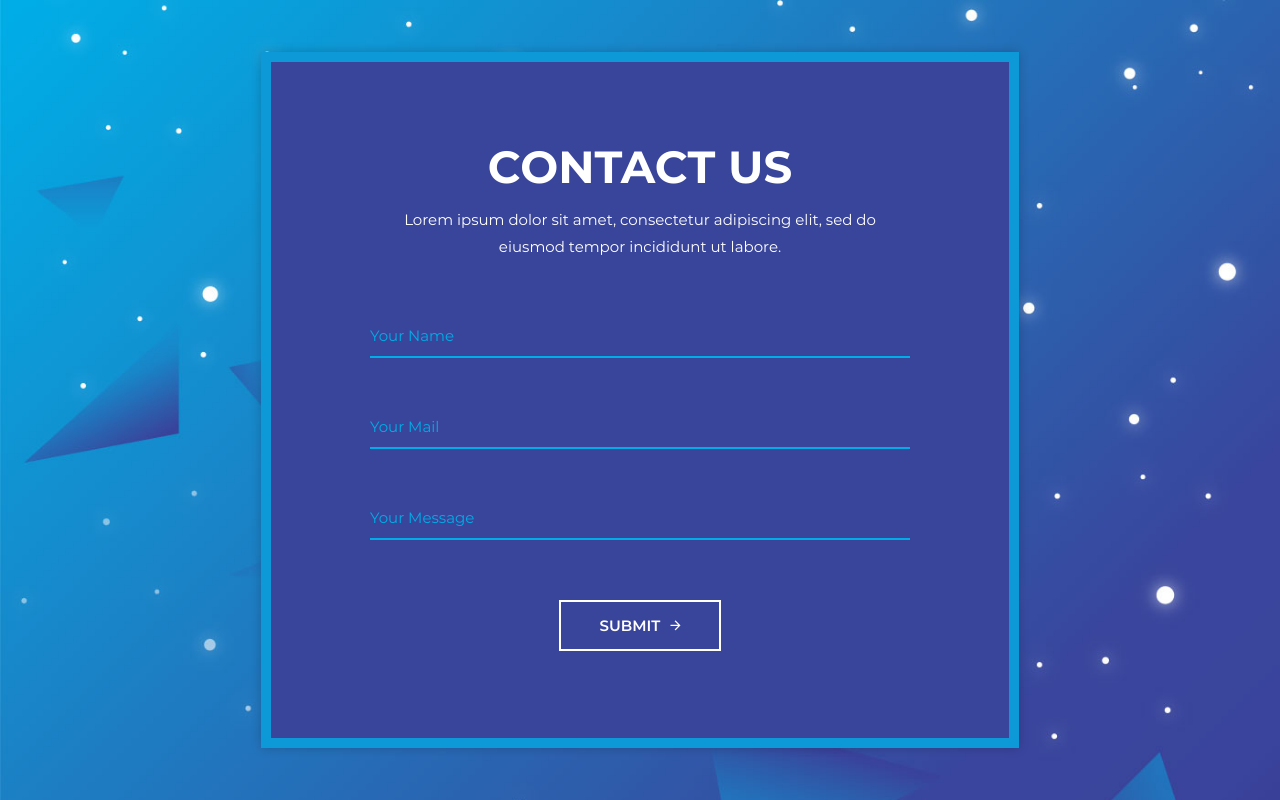
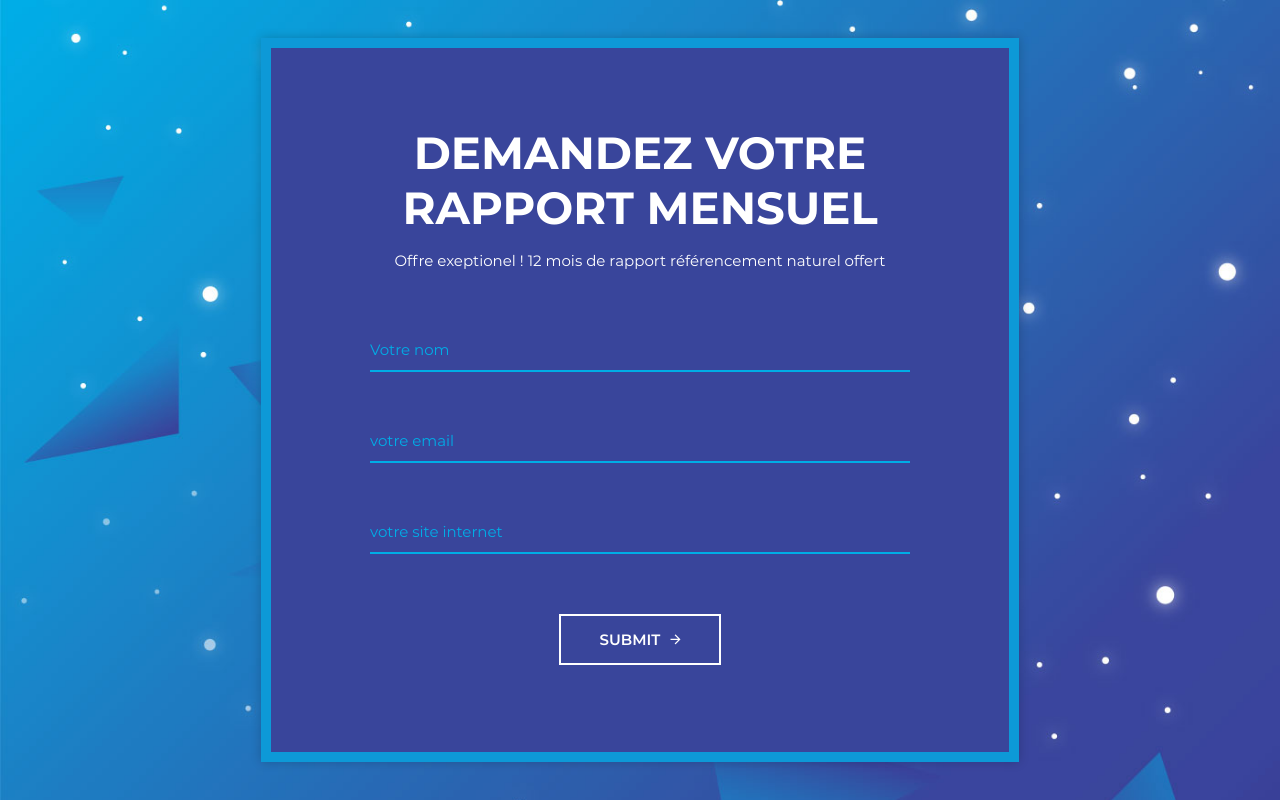
Before and after one commit to yohannboulade/express-seo, a plain HTML site: page index.html in a window 1280 px wide. Drawn offline with Linux system fonts and the light colour scheme.

Commit message:
modif formulaire

```diff
--- a/index.html
+++ b/index.html
@@ -17,23 +17,22 @@
 
 	<div class="wrapper">
 		<div class="inner">
-			<form action="" data-netlify="true">
-				<h3>Contact Us</h3>
-				<p>Lorem ipsum dolor sit amet, consectetur adipiscing elit, sed do eiusmod tempor incididunt ut labore.
-				</p>
+			<form action="contact" method="POST" data-netlify="true">
+				<h3>Demandez votre rapport mensuel</h3>
+				<p>Offre exeptionel ! 12 mois de rapport référencement naturel offert</p>
 				<label class="form-group">
 					<input type="text" class="form-control" required>
-					<span>Your Name</span>
+					<span>Votre nom</span>
 					<span class="border"></span>
 				</label>
 				<label class="form-group">
 					<input type="text" class="form-control" required>
-					<span for="">Your Mail</span>
+					<span for="">votre email</span>
 					<span class="border"></span>
 				</label>
 				<label class="form-group">
-					<textarea name="" id="" class="form-control" required></textarea>
-					<span for="">Your Message</span>
+					<input type="text" class="form-control" required>
+					<span for="">votre site internet</span>
 					<span class="border"></span>
 				</label>
 				<button>Submit
@@ -43,6 +42,6 @@
 		</div>
 	</div>
 
-</body><!-- This templates was made by Colorlib (https://colorlib.com) -->
+</body>
 
 </html>
```
